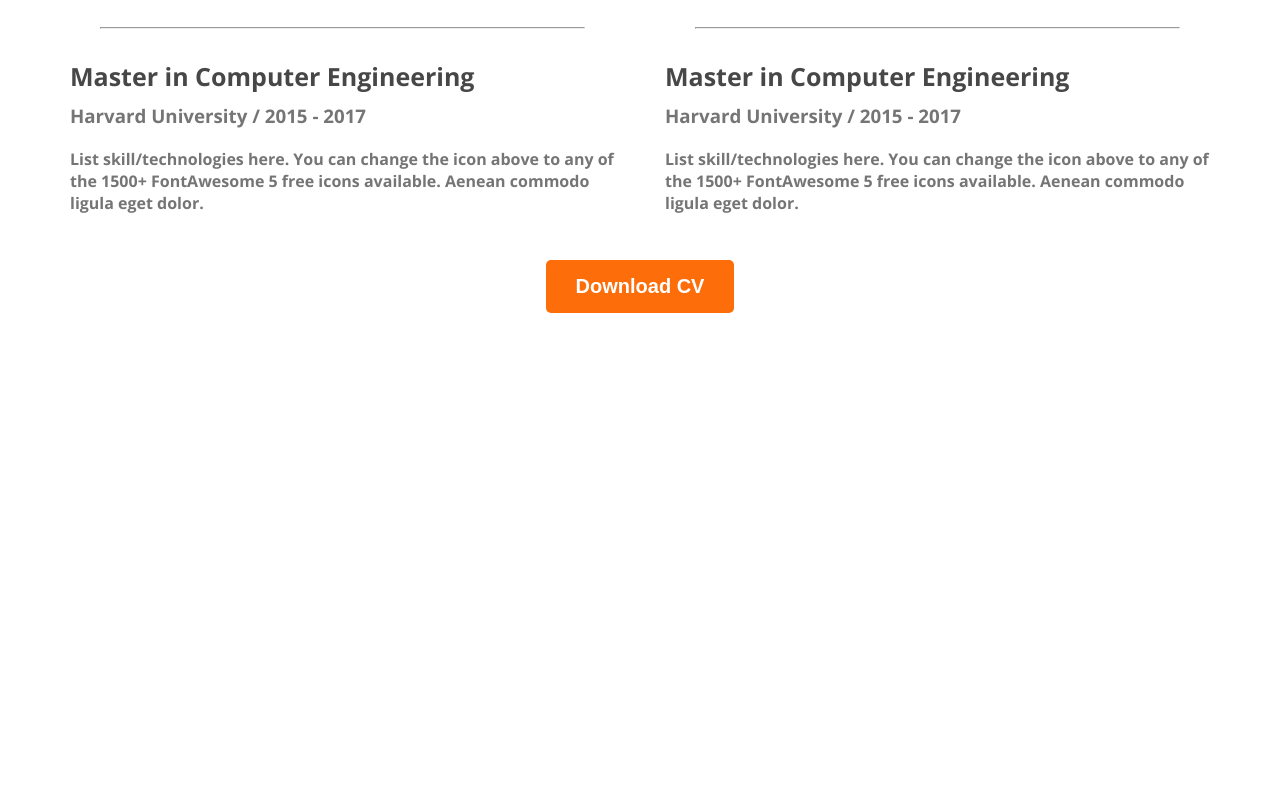
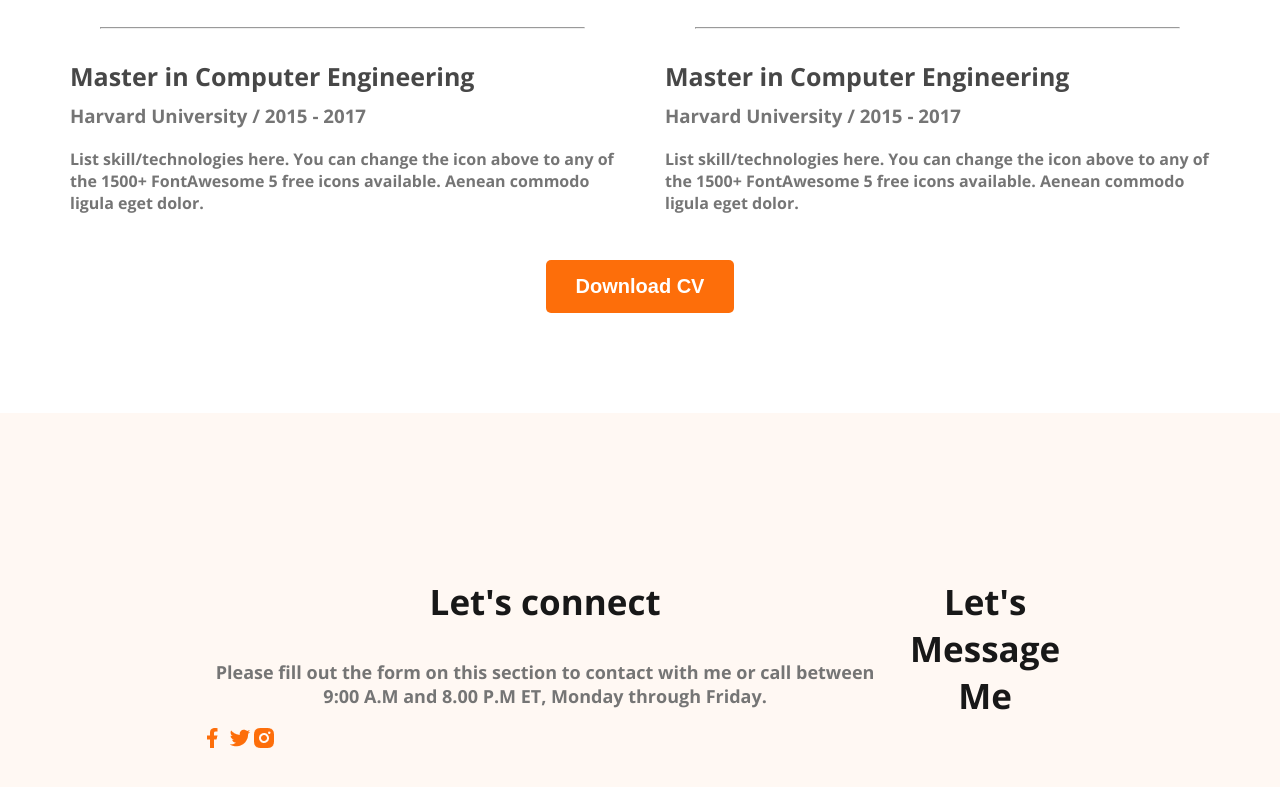
Before and after one commit to bariulmunshi/HTML-CSS-portfolio-project-1, a plain HTML site: page index.html in a window 1280 px wide. Shown: the part 2681-3468 px from the top of the page. Before the commit the page ends 2994 px from the top, so only its background shows below. Drawn offline with nearby package versions, Linux system fonts and the light colour scheme.

Commit message:
added footer

```diff
--- a/index.html
+++ b/index.html
@@ -128,46 +128,76 @@
             <h3 class="resume-column-title">My Educations</h3>
             <div class="resume-item">
               <h2 class="resume-item-title">Master in Computer Engineering</h2>
-              <h3 class="resume-item-institute">Harvard University / 2015 - 2017</h3>
-              <p class="resume-item-description">List skill/technologies here. You can change the icon above
-                to any of the 1500+ FontAwesome 5 free icons available. Aenean commodo ligula eget dolor.</p>
+              <h3 class="resume-item-institute">
+                Harvard University / 2015 - 2017
+              </h3>
+              <p class="resume-item-description">
+                List skill/technologies here. You can change the icon above to
+                any of the 1500+ FontAwesome 5 free icons available. Aenean
+                commodo ligula eget dolor.
+              </p>
             </div>
-          <hr>
+            <hr />
             <div class="resume-item">
               <h2 class="resume-item-title">Master in Computer Engineering</h2>
-              <h3 class="resume-item-institute">Harvard University / 2015 - 2017</h3>
-              <p class="resume-item-description">List skill/technologies here. You can change the icon above
-                to any of the 1500+ FontAwesome 5 free icons available. Aenean commodo ligula eget dolor.</p>
+              <h3 class="resume-item-institute">
+                Harvard University / 2015 - 2017
+              </h3>
+              <p class="resume-item-description">
+                List skill/technologies here. You can change the icon above to
+                any of the 1500+ FontAwesome 5 free icons available. Aenean
+                commodo ligula eget dolor.
+              </p>
             </div>
-          <hr>
+            <hr />
             <div class="resume-item">
               <h2 class="resume-item-title">Master in Computer Engineering</h2>
-              <h3 class="resume-item-institute">Harvard University / 2015 - 2017</h3>
-              <p class="resume-item-description">List skill/technologies here. You can change the icon above
-                to any of the 1500+ FontAwesome 5 free icons available. Aenean commodo ligula eget dolor.</p>
+              <h3 class="resume-item-institute">
+                Harvard University / 2015 - 2017
+              </h3>
+              <p class="resume-item-description">
+                List skill/technologies here. You can change the icon above to
+                any of the 1500+ FontAwesome 5 free icons available. Aenean
+                commodo ligula eget dolor.
+              </p>
             </div>
           </div>
           <div class="resume-column">
             <h3 class="resume-column-title">My Skill</h3>
             <div class="resume-item">
               <h2 class="resume-item-title">Master in Computer Engineering</h2>
-              <h3 class="resume-item-institute">Harvard University / 2015 - 2017</h3>
-              <p class="resume-item-description">List skill/technologies here. You can change the icon above
-                to any of the 1500+ FontAwesome 5 free icons available. Aenean commodo ligula eget dolor.</p>
+              <h3 class="resume-item-institute">
+                Harvard University / 2015 - 2017
+              </h3>
+              <p class="resume-item-description">
+                List skill/technologies here. You can change the icon above to
+                any of the 1500+ FontAwesome 5 free icons available. Aenean
+                commodo ligula eget dolor.
+              </p>
             </div>
-          <hr>
+            <hr />
             <div class="resume-item">
               <h2 class="resume-item-title">Master in Computer Engineering</h2>
-              <h3 class="resume-item-institute">Harvard University / 2015 - 2017</h3>
-              <p class="resume-item-description">List skill/technologies here. You can change the icon above
-                to any of the 1500+ FontAwesome 5 free icons available. Aenean commodo ligula eget dolor.</p>
+              <h3 class="resume-item-institute">
+                Harvard University / 2015 - 2017
+              </h3>
+              <p class="resume-item-description">
+                List skill/technologies here. You can change the icon above to
+                any of the 1500+ FontAwesome 5 free icons available. Aenean
+                commodo ligula eget dolor.
+              </p>
             </div>
-          <hr>
+            <hr />
             <div class="resume-item">
               <h2 class="resume-item-title">Master in Computer Engineering</h2>
-              <h3 class="resume-item-institute">Harvard University / 2015 - 2017</h3>
-              <p class="resume-item-description">List skill/technologies here. You can change the icon above
-                to any of the 1500+ FontAwesome 5 free icons available. Aenean commodo ligula eget dolor.</p>
+              <h3 class="resume-item-institute">
+                Harvard University / 2015 - 2017
+              </h3>
+              <p class="resume-item-description">
+                List skill/technologies here. You can change the icon above to
+                any of the 1500+ FontAwesome 5 free icons available. Aenean
+                commodo ligula eget dolor.
+              </p>
             </div>
           </div>
         </div>
@@ -176,6 +206,22 @@
         </div>
       </section>
     </main>
-    <footer></footer>
+    <footer>
+      <div class="footer-column">
+        <h3 class="section-title">Let's connect</h3>
+        <p class="section-description">
+          Please fill out the form on this section to contact with me or call
+          between 9:00 A.M and 8.00 P.M ET, Monday through Friday.
+        </p>
+        <div class="social-links">
+          <a href=""><img src="images/icons/facebook.png" alt="" /></a>
+          <a href=""><img src="images/icons/twitter.png" alt="" /></a
+          ><a href=""><img src="images/icons/insta.png" alt="" /></a>
+        </div>
+      </div>
+      <div class="footer-column">
+        <h3 class="section-title">Let's Message Me</h3>
+      </div>
+    </footer>
   </body>
 </html>
--- a/style.css
+++ b/style.css
@@ -178,3 +178,11 @@ main > section {
     text-align: center;
     margin-top: 30px;
 }
+
+/* Footer style */
+ footer{
+    display: flex;
+    background: #FFF8F3;
+    padding: 130px 200px;
+    margin-top: 100px;
+ }
```
